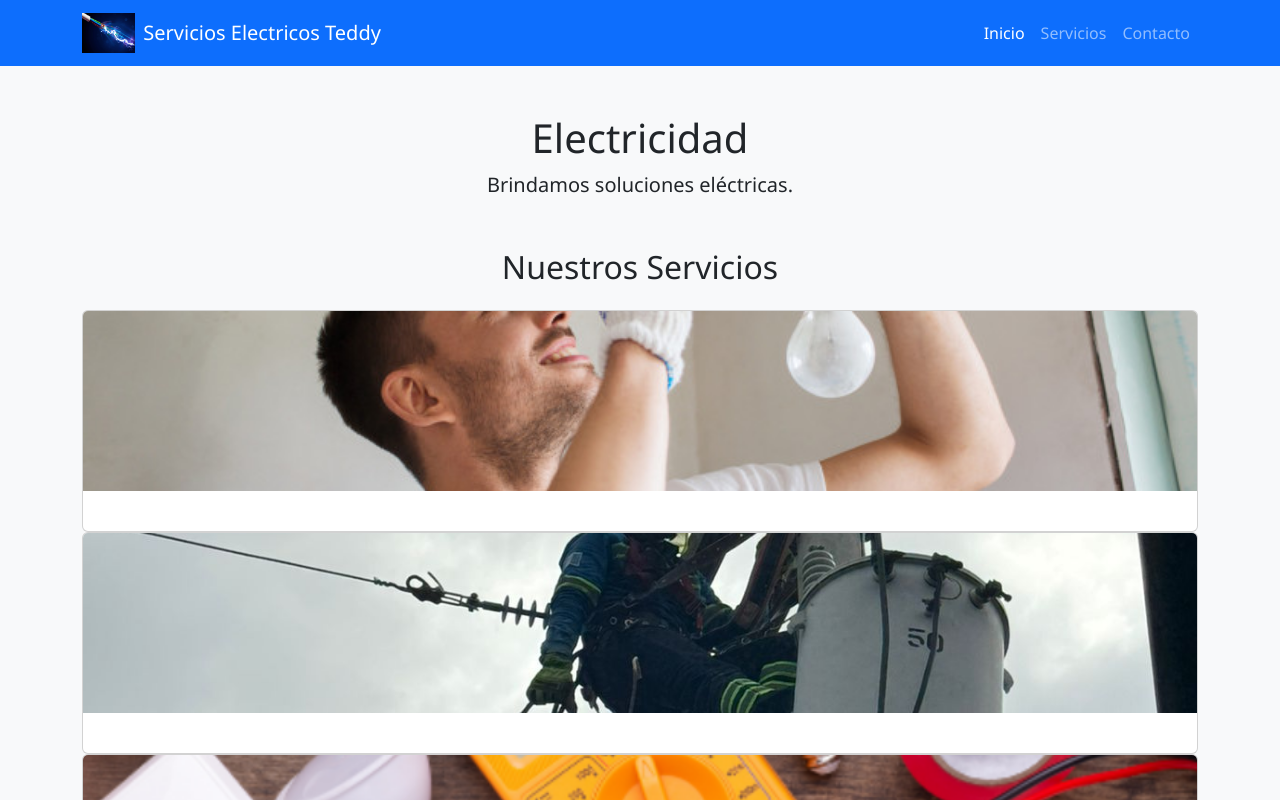
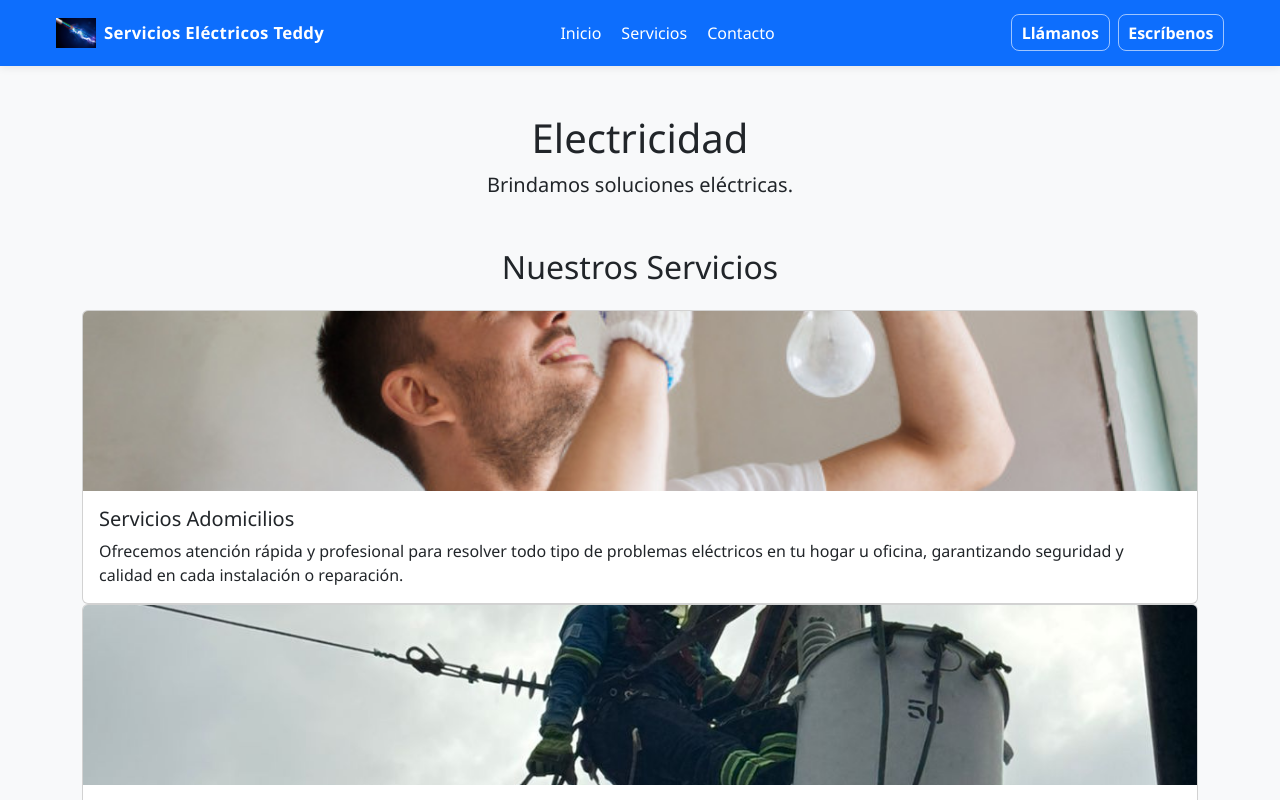
Before and after one commit to leotedd/teddy-diseno-responsivo, a React (Vite) app: page / in a window 1280 px wide. Shown: the top 800 px of the page. Built offline with nearby package versions, Linux system fonts and the light colour scheme.

Commit message:
Modificacion en la amburguesa

```diff
--- a/index.html
+++ b/index.html
@@ -4,7 +4,7 @@
     <meta charset="UTF-8" />
     <link rel="icon" href="/favicon.ico" />
     <meta name="viewport" content="width=device-width, initial-scale=1.0" />
-    <title>ElectroPro</title>
+    <title>Servicios Electronicos Teddy</title>
     <!-- Bootstrap CSS -->
     <link
       href="https://cdn.jsdelivr.net/npm/bootstrap@5.3.1/dist/css/bootstrap.min.css"
--- a/src/Components/Header.tsx
+++ b/src/Components/Header.tsx
@@ -1,51 +1,78 @@
-import React from 'react';
+import { useEffect, useState } from 'react';
 import logo from '../assets/logoelectricidad.png';
 
-const Header: React.FC = () => (
-  <header id="home">
-    <nav className="navbar navbar-expand-lg navbar-dark bg-primary">
-      <div className="container">
-        <a className="navbar-brand d-flex align-items-center" href="#home">
-          <img
-            src={logo}
-            alt="Logo Servicios Electricos Teddy"
-            style={{ height: 40, marginRight: '0.5rem' }}
-          />
-          Servicios Electricos Teddy
-        </a>
+const Header = () => {
+  const [menuOpen, setMenuOpen] = useState(false);
+
+  // Cierra el menú si se ensancha la pantalla (evita que quede abierto)
+  useEffect(() => {
+    const handleResize = () => {
+      if (window.innerWidth >= 601 && menuOpen) setMenuOpen(false);
+    };
+    window.addEventListener('resize', handleResize);
+    return () => window.removeEventListener('resize', handleResize);
+  }, [menuOpen]);
+
+  // ❗ Cambia estos datos por los tuyos reales
+  const PHONE_E164 = '+50212345678'; // ejemplo: +5025XXXXXXXX  (solo dígitos)
+  const EMAIL = 'teddy.electricos@example.com';
+
+  return (
+    <header className="main-header">
+      <div className="header-container">
+        <div className="logo">
+          <img src={logo} alt="Servicios Eléctricos Teddy" />
+          <span>Servicios Eléctricos Teddy</span>
+        </div>
+
+        {/* Menú de escritorio/tablet */}
+        <nav className="nav-links" aria-label="Navegación principal">
+          <a href="#home">Inicio</a>
+          <a href="#services">Servicios</a>
+          <a href="#contact">Contacto</a>
+        </nav>
+
+        {/* CTA de contacto (solo ≥601px) */}
+        <div className="contact-cta">
+          <a className="btn-call" href={`tel:${PHONE_E164}`}>Llámanos</a>
+          <a className="btn-mail" href={`mailto:${EMAIL}`}>Escríbenos</a>
+        </div>
+
+        {/* Botón menú hamburguesa (solo móvil ≤600px) */}
         <button
-          className="navbar-toggler"
-          type="button"
-          data-bs-toggle="collapse"
-          data-bs-target="#navbarNav"
-          aria-controls="navbarNav"
-          aria-expanded="false"
-          aria-label="Menú de navegación"
+          className="menu-toggle"
+          aria-label={menuOpen ? 'Cerrar menú' : 'Abrir menú'}
+          aria-expanded={menuOpen}
+          onClick={() => setMenuOpen(!menuOpen)}
         >
-          <span className="navbar-toggler-icon" />
+          <svg className="icon" fill="none" stroke="currentColor" viewBox="0 0 24 24">
+            <path
+              strokeLinecap="round"
+              strokeLinejoin="round"
+              strokeWidth={2}
+              d={menuOpen ? 'M6 18L18 6M6 6l12 12' : 'M4 6h16M4 12h16M4 18h16'}
+            />
+          </svg>
         </button>
-        <div className="collapse navbar-collapse" id="navbarNav">
-          <ul className="navbar-nav ms-auto">
-            <li className="nav-item">
-              <a className="nav-link active" href="#home">
-                Inicio
-              </a>
-            </li>
-            <li className="nav-item">
-              <a className="nav-link" href="#services">
-                Servicios
-              </a>
-            </li>
-            <li className="nav-item">
-              <a className="nav-link" href="#contact">
-                Contacto
-              </a>
-            </li>
-          </ul>
+      </div>
+
+      {/* Menú móvil (solo visible cuando menuOpen=true y ≤600px) */}
+      {menuOpen && (
+        <div className="mobile-menu" role="menu">
+          <a href="#home" onClick={() => setMenuOpen(false)}>Inicio</a>
+          <a href="#services" onClick={() => setMenuOpen(false)}>Servicios</a>
+          <a href="#contact" onClick={() => setMenuOpen(false)}>Contacto</a>
+
+          <hr />
+          <a href={`tel:${PHONE_E164}`} onClick={() => setMenuOpen(false)}>Llámanos</a>
+          <a href={`mailto:${EMAIL}`} onClick={() => setMenuOpen(false)}>Escríbenos</a>
+          <a href={`https://wa.me/${PHONE_E164.replace('+', '')}`} target="_blank" rel="noreferrer" onClick={() => setMenuOpen(false)}>
+            WhatsApp
+          </a>
         </div>
-      </div>
-    </nav>
-  </header>
-);
+      )}
+    </header>
+  );
+};
 
 export default Header;
--- a/src/Components/Section.tsx
+++ b/src/Components/Section.tsx
@@ -5,18 +5,18 @@ import industriales from '../assets/serviciosdegrandesclientes.jpeg';
 
 const cardsData = [
   {
-    title: '',
-    text: '',
+    title: 'Servicios Adomicilios',
+    text: 'Ofrecemos atención rápida y profesional para resolver todo tipo de problemas eléctricos en tu hogar u oficina, garantizando seguridad y calidad en cada instalación o reparación.',
     img: domicilios,
   },
   {
-    title: '',
-    text: '',
+    title: 'Mantenimiento de Transformadores',
+    text: 'Realizamos inspecciones, reparaciones y mantenimiento preventivo de transformadores para asegurar un suministro eléctrico estable y confiable.',
     img: industriales,
   },
   {
-    title: '',
-    text: '',
+    title: 'Equipo y Herramienta profecional ',
+    text: 'Contamos con el alquiler y venta de herramientas especializadas para trabajos eléctricos, brindando calidad y precisión en cada proyecto. ',
     img: herramientas,
   },
 ];
```
